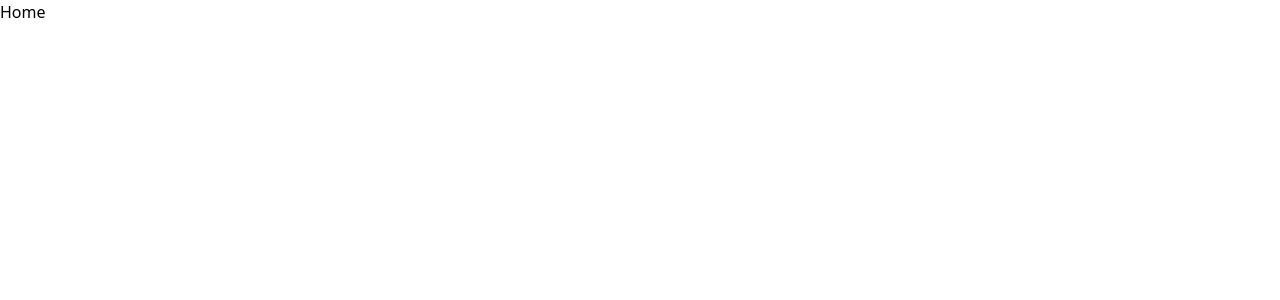
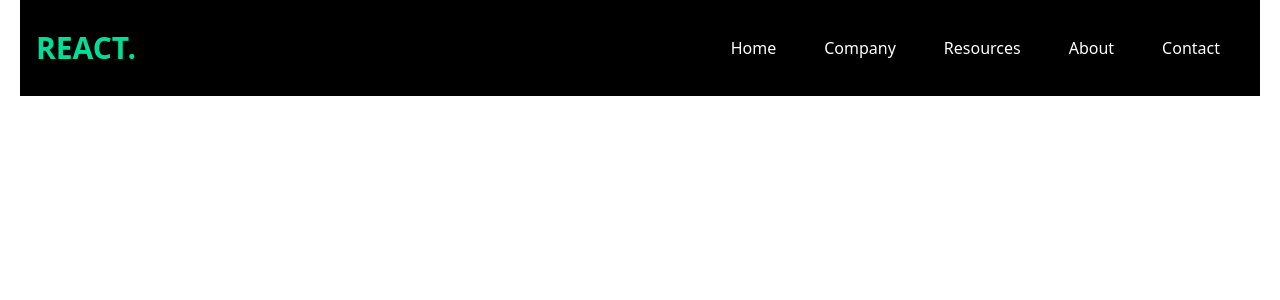
Before and after one commit to Vincasmen/alermi, a React (Create React App) app: page / in a window 1280 px wide. Shown: the top 300 px of the page. Built offline with nearby package versions, Linux system fonts and the light colour scheme.

Commit message:
Added Navbar and react icons

```diff
--- a/package.json
+++ b/package.json
@@ -8,6 +8,7 @@
     "@testing-library/user-event": "^13.5.0",
     "react": "^18.2.0",
     "react-dom": "^18.2.0",
+    "react-icons": "^5.0.1",
     "react-router-dom": "^6.22.1",
     "react-scripts": "5.0.1",
     "web-vitals": "^2.1.4"
--- /dev/null
+++ b/src/components/Navbar.js
@@ -0,0 +1,68 @@
+import React, { useState } from "react";
+import { AiOutlineClose, AiOutlineMenu } from "react-icons/ai";
+
+const Navbar = () => {
+  // State to manage the navbar's visibility
+  const [nav, setNav] = useState(false);
+
+  // Toggle function to handle the navbar's display
+  const handleNav = () => {
+    setNav(!nav);
+  };
+
+  // Array containing navigation items
+  const navItems = [
+    { id: 1, text: "Home" },
+    { id: 2, text: "Company" },
+    { id: 3, text: "Resources" },
+    { id: 4, text: "About" },
+    { id: 5, text: "Contact" },
+  ];
+  return (
+    <div className="bg-black flex justify-between items-center h-24 max-w-[1240px] mx-auto px-4 text-white">
+      {/* Logo */}
+      <h1 className="w-full text-3xl font-bold text-[#00df9a]">REACT.</h1>
+
+      {/* Desktop Navigation */}
+      <ul className="hidden md:flex">
+        {navItems.map((item) => (
+          <li
+            key={item.id}
+            className="p-4 hover:bg-[#00df9a] rounded-xl m-2 cursor-pointer duration-300 hover:text-black"
+          >
+            {item.text}
+          </li>
+        ))}
+      </ul>
+
+      {/* Mobile Navigation Icon */}
+      <div onClick={handleNav} className="block md:hidden">
+        {nav ? <AiOutlineClose size={20} /> : <AiOutlineMenu size={20} />}
+      </div>
+
+      {/* Mobile Navigation Menu */}
+      <ul
+        className={
+          nav
+            ? "fixed md:hidden left-0 top-0 w-[60%] h-full border-r border-r-gray-900 bg-[#000300] ease-in-out duration-500"
+            : "ease-in-out w-[60%] duration-500 fixed top-0 bottom-0 left-[-100%]"
+        }
+      >
+        {/* Mobile Logo */}
+        <h1 className="w-full text-3xl font-bold text-[#00df9a] m-4">REACT.</h1>
+
+        {/* Mobile Navigation Items */}
+        {navItems.map((item) => (
+          <li
+            key={item.id}
+            className="p-4 border-b rounded-xl hover:bg-[#00df9a] duration-300 hover:text-black cursor-pointer border-gray-600"
+          >
+            {item.text}
+          </li>
+        ))}
+      </ul>
+    </div>
+  );
+};
+
+export default Navbar;
--- a/src/pages/Home.js
+++ b/src/pages/Home.js
@@ -1,7 +1,12 @@
 import React from "react";
+import Navbar from "../components/Navbar";
 
 const Home = () => {
-  return <div>Home</div>;
+  return (
+    <div>
+      <Navbar />
+    </div>
+  );
 };
 
 export default Home;
```
Also changed, not shown: 1 other file (tests, documents, lock files or other folders).
